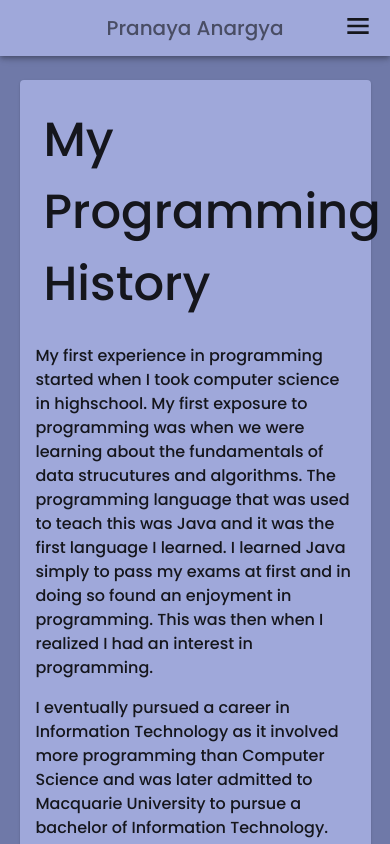
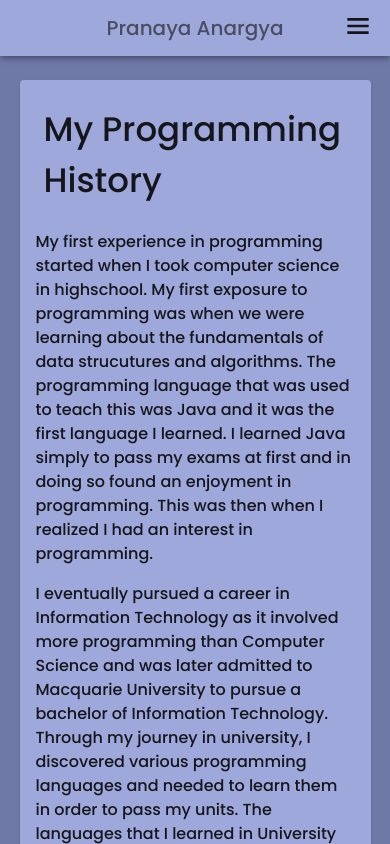
Before and after one commit to PrunesLand/developer-portfolio-2021, a React (Create React App) app: page /story in a window 390 px wide. Shown: the top 844 px of the page. Built offline with nearby package versions, Linux system fonts and the light colour scheme.

Commit message:
fixed title fontsize in story

```diff
--- a/src/Pages/Story.js
+++ b/src/Pages/Story.js
@@ -21,12 +21,16 @@ const storyStyles = makeStyles((theme) => {
         },
         title: {
             padding: theme.spacing(2),
-            fontSize: theme.typography.h3.fontSize,
-            margin: 'auto'
+            fontSize: theme.typography.h4.fontSize,
+            margin: 'auto',
+            [theme.breakpoints.up('sm')]: {
+                fontSize: theme.typography.h3.fontSize,
+            }
         },
         content: {
             fontSize: theme.typography.body1.fontSize,
-            padding: theme.spacing(1)
+            padding: theme.spacing(1),
+
         },
         paper: {
             padding: theme.spacing(1),
```
